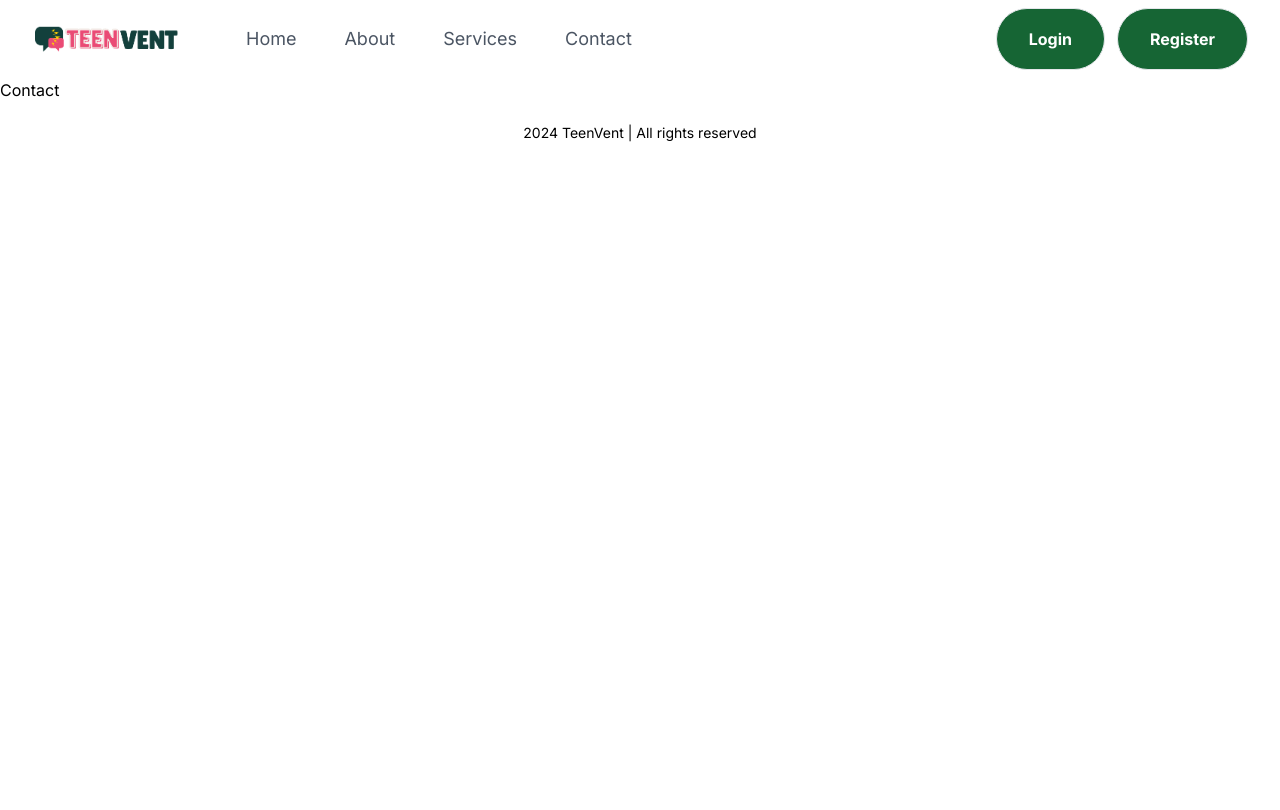
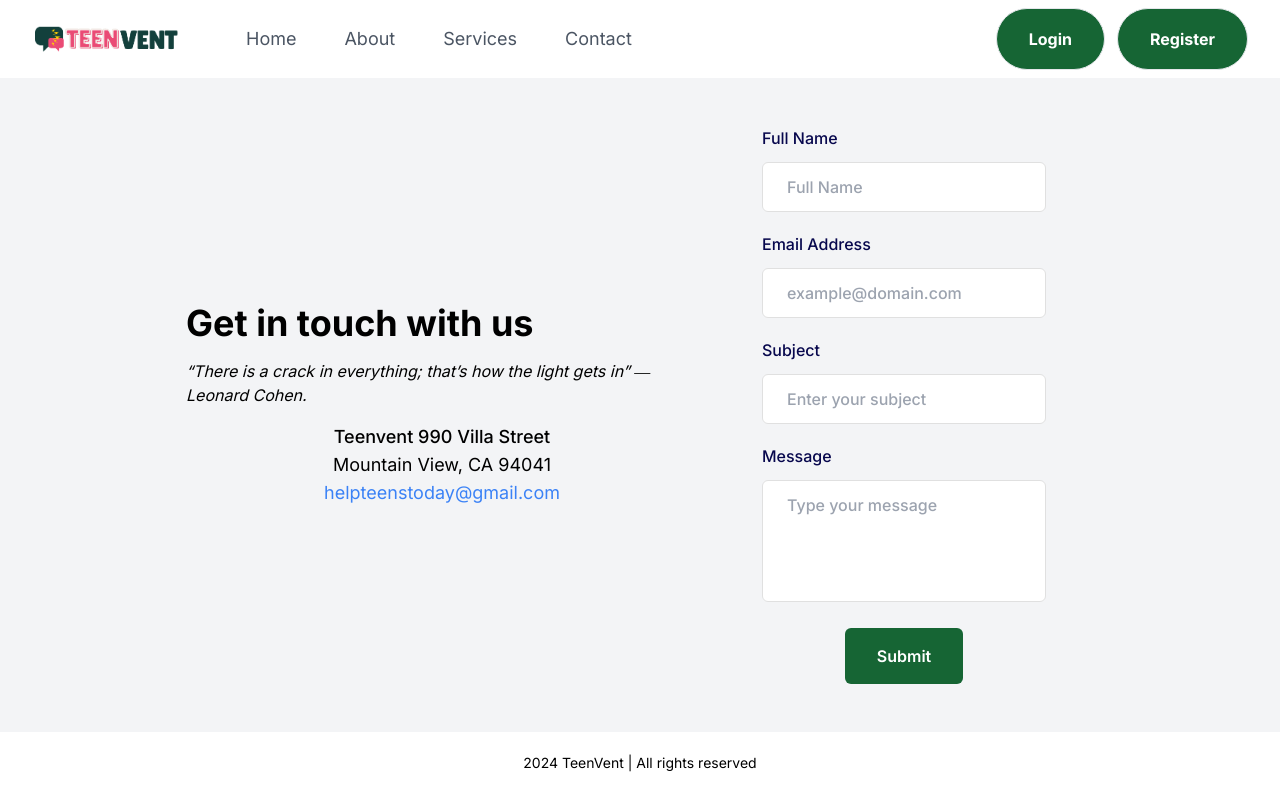
Before and after one commit to miadinh38/mental-health-app, a Next.js app in the folder frontend/: page /contact in a window 1280 px wide. Shown: the top 810 px of the page. Built offline with nearby package versions, Linux system fonts and the light colour scheme.

Commit message:
feat contact page

```diff
--- a/frontend/app/contact/page.js
+++ b/frontend/app/contact/page.js
@@ -1,6 +1,101 @@
+import React from "react";
+
 const Contact = () => {
   return (
-   <h1>Contact</h1>
+    <div className="flex justify-center items-center min-h-[50vh] bg-gray-100 space-x-4">
+      <div className="text-left lg:w-2/5">
+        <h1 className="text-4xl font-bold mb-4">Get in touch with us</h1>
+        <h5 className="italic mb-4">
+          {" "}
+          “There is a crack in everything; that’s how the light gets in” ―
+          Leonard Cohen.
+        </h5>{" "}
+        <div className="text-center">
+          <p className="text-lg font-medium">Teenvent 990 Villa Street</p>
+          <p className="text-lg">Mountain View, CA 94041</p>
+          <p className="text-lg text-blue-500">helpteenstoday@gmail.com</p>
+        </div>
+      </div>
+
+      <div className="flex items-center justify-center p-12">
+        <div className="mx-auto w-full max-w-[550px]">
+          <form action="https://formbold.com/s/FORM_ID" method="POST">
+            <div className="mb-5">
+              <label
+                htmlFor="name"
+                className="mb-3 block text-base font-medium text-[#07074D]"
+              >
+                Full Name
+              </label>
+              <input
+                type="text"
+                name="name"
+                id="name"
+                placeholder="Full Name"
+                className="w-full rounded-md border border-[#e0e0e0] bg-white py-3 px-6 text-base font-medium text-[#6B7280] outline-none focus:border-[#6A64F1] focus:shadow-md"
+              />
+            </div>
+
+            <div className="mb-5">
+              <label
+                htmlFor="email"
+                className="mb-3 block text-base font-medium text-[#07074D]"
+              >
+                Email Address
+              </label>
+              <input
+                type="email"
+                name="email"
+                id="email"
+                placeholder="example@domain.com"
+                className="w-full rounded-md border border-[#e0e0e0] bg-white py-3 px-6 text-base font-medium text-[#6B7280] outline-none focus:border-[#6A64F1] focus:shadow-md"
+              />
+            </div>
+
+            <div className="mb-5">
+              <label
+                htmlFor="subject"
+                className="mb-3 block text-base font-medium text-[#07074D]"
+              >
+                Subject
+              </label>
+              <input
+                type="text"
+                name="subject"
+                id="subject"
+                placeholder="Enter your subject"
+                className="w-full rounded-md border border-[#e0e0e0] bg-white py-3 px-6 text-base font-medium text-[#6B7280] outline-none focus:border-[#6A64F1] focus:shadow-md"
+              />
+            </div>
+
+            <div className="mb-5">
+              <label
+                htmlFor="message"
+                className="mb-3 block text-base font-medium text-[#07074D]"
+              >
+                Message
+              </label>
+              <textarea
+                rows="4"
+                name="message"
+                id="message"
+                placeholder="Type your message"
+                className="w-full resize-none rounded-md border border-[#e0e0e0] bg-white py-3 px-6 text-base font-medium text-[#6B7280] outline-none focus:border-[#6A64F1] focus:shadow-md"
+              ></textarea>
+            </div>
+
+            <div className="flex justify-center">
+              <button
+                type="submit"
+                className="hover:shadow-form rounded-md btn_dark_green py-3 px-8 text-base font-semibold text-white outline-none"
+              >
+                Submit
+              </button>
+            </div>
+          </form>
+        </div>
+      </div>
+    </div>
   );
 };
 
```
